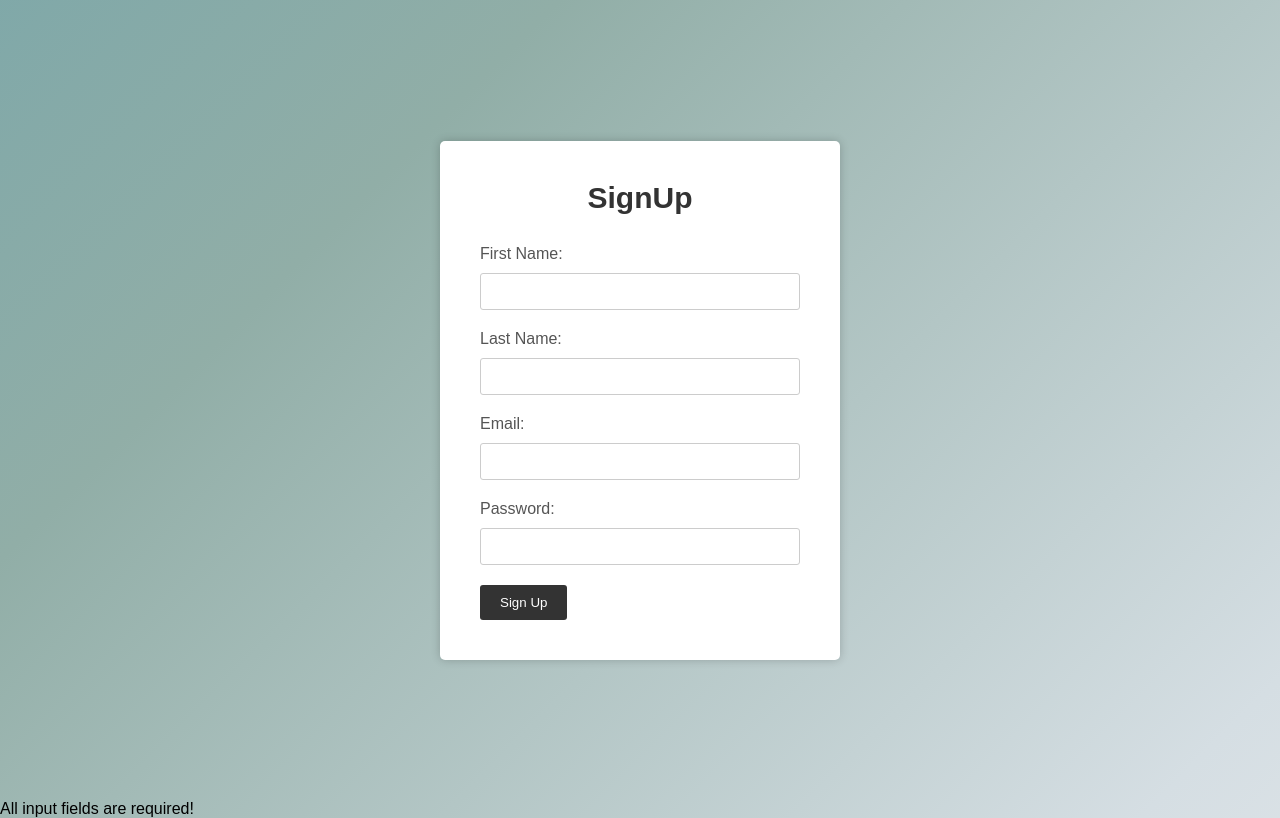
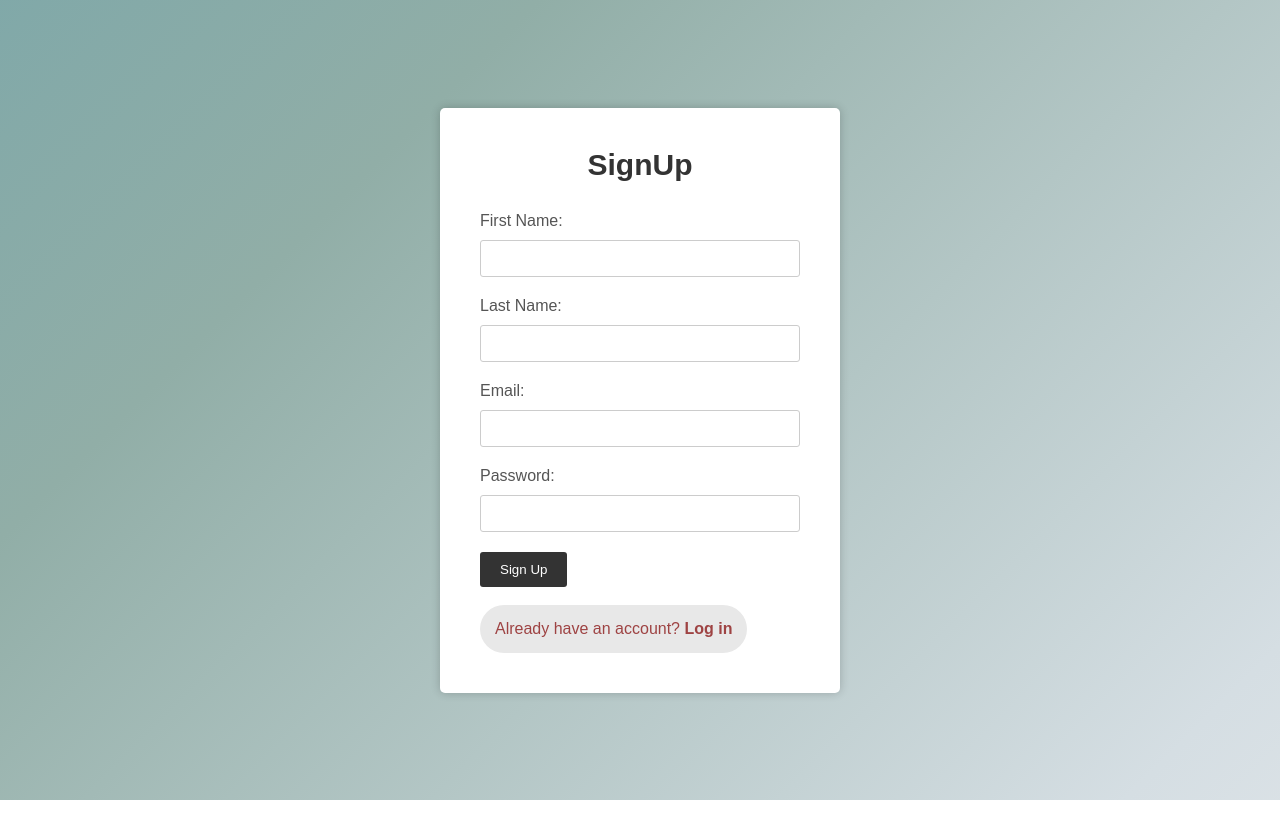
Before and after one commit to index-oo7/devsocnet, a PHP site: page /pages/SignUp/SignUp.php in a window 1280 px wide. Run offline with PHP 8.4, Linux system fonts and the light colour scheme.

Commit message:
styling signUp and profile

```diff
--- a/models/classes.php
+++ b/models/classes.php
@@ -138,6 +138,9 @@ class User{
     }
 
 }
+
+
+
 class Post{
     public $dbc;
     public $userid;
@@ -178,7 +181,7 @@ class Post{
        $txt=$row['caption'];
        $htmlanswer="";
         $htmlanswer.="<div>
-        <h3>{$topic}</h3><br>
+        <h5>{$topic}</h5>
         {$txt}<br>
         {$time};
         </div>";
--- a/pages/SignUp/SignUp.php
+++ b/pages/SignUp/SignUp.php
@@ -6,6 +6,7 @@
     <meta name="viewport" content="width=device-width, initial-scale=1.0">
     <!-- Custom CSS -->
     <link rel="stylesheet" type="text/css" href="style.css">
+    <script src="https://code.jquery.com/jquery-3.6.3.min.js" integrity="sha256-pvPw+upLPUjgMXY0G+8O0xUf+/Im1MZjXxxgOcBQBXU=" crossorigin="anonymous"></script>
     <title>SignUp</title>
 </head>
 <body>
@@ -21,11 +22,14 @@
           <label for="password">Password:</label>
           <input type="password" id="password" name="password" required>
           <button type="submit" name="btnSubmit">Sign Up</button>
+          <br><br>
+          <div class="warning"><p>Already have an account?  <b><a href='../Login/Login.php'>Log in</a></b><br></p></div>
         </form>
       </div>
             <!--AUTOGENERATING USERNAME  -->
       <?php
-        if(isset($_POST['firstName'])and isset($_POST['lastName']) and isset($_POST['email']) and isset($_POST['password'])){
+        if(isset($_POST['btnSubmit'])){
+            if($_POST['firstName']!="" and $_POST['lastName']!="" and $_POST['email']!="" and $_POST['password']!=""){
 
                 $firstName=$_POST['firstName'];
                 $lastName=$_POST['lastName'];
@@ -37,16 +41,10 @@
 
                 $upit="INSERT INTO app_user (user_name,user_surname,user_email,user_password) values ('$firstName','$lastName','$email','$password')";
                 $rez=mysqli_query($db,$upit);
-            if($rez!=NULL){
-                echo "Already have an account? Log in <b><a href='../Login/Login.php'>Log in</a></b> <br>";
                 mysqli_close($db);
-            }else{
-                echo "Error ";
             }
-        }else {
+        }
 
-            echo "All input fields are required!";
-        }
     ?>
 </body>
 </html>
--- a/pages/SignUp/style.css
+++ b/pages/SignUp/style.css
@@ -1,3 +1,6 @@
+:root{
+  --warning:rgb(158, 67, 67) ;
+}
 * {
     box-sizing: border-box;
     margin: 0;
@@ -72,3 +75,18 @@
   button:hover {
     background-color: #555;
   }
+
+  .warning{
+    color: var(--warning);
+    background-color: #e8e8e8;
+    border-radius: 25px;
+    padding: 15px;
+    width: auto;
+    height: auto;
+    width: fit-content;
+  }
+
+  .warning a{
+    text-decoration: none;
+    color: var(--warning);
+  }
```
Also changed, not shown: pages/Profile/profile.php (+17 -12 lines), pages/Profile/style.css (+25 -7 lines). Lines whose indentation alone changed are shown as unchanged.
